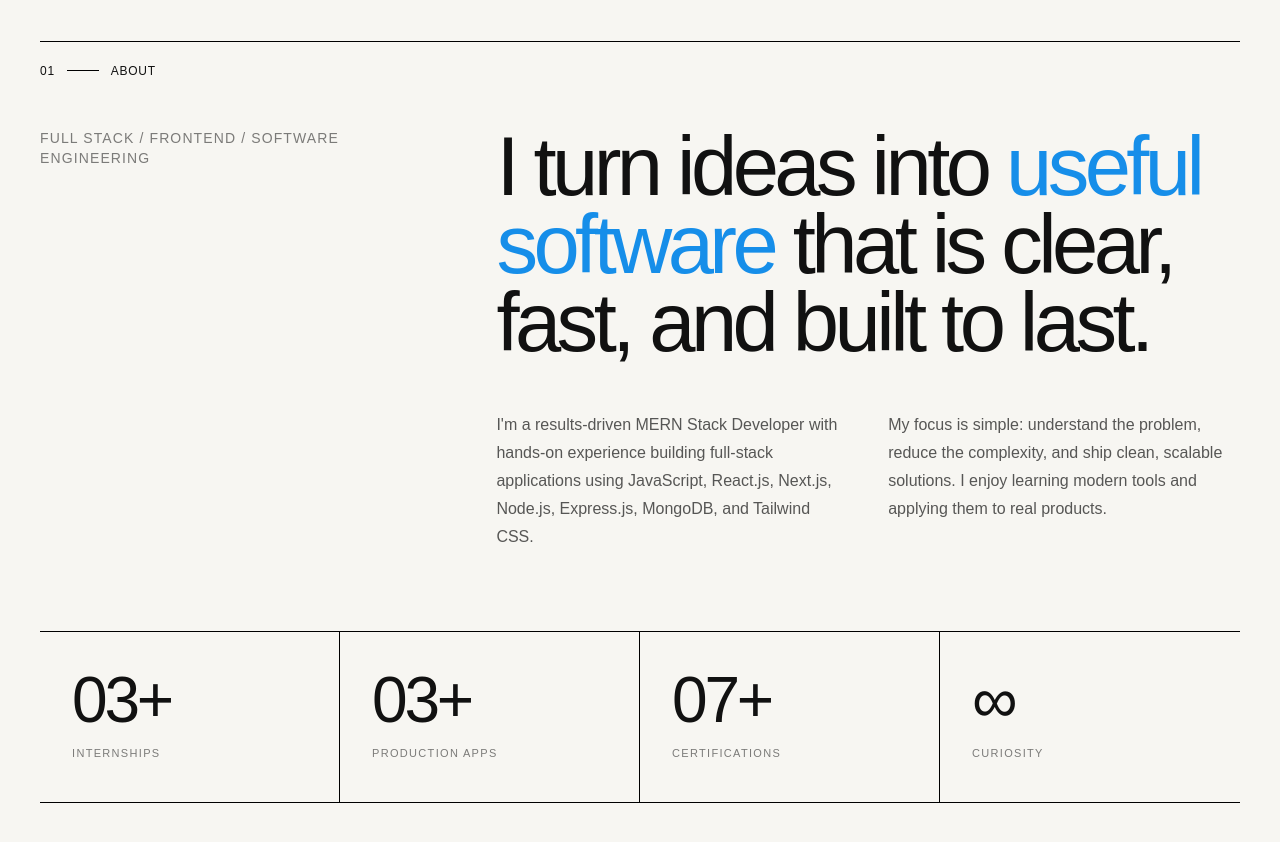
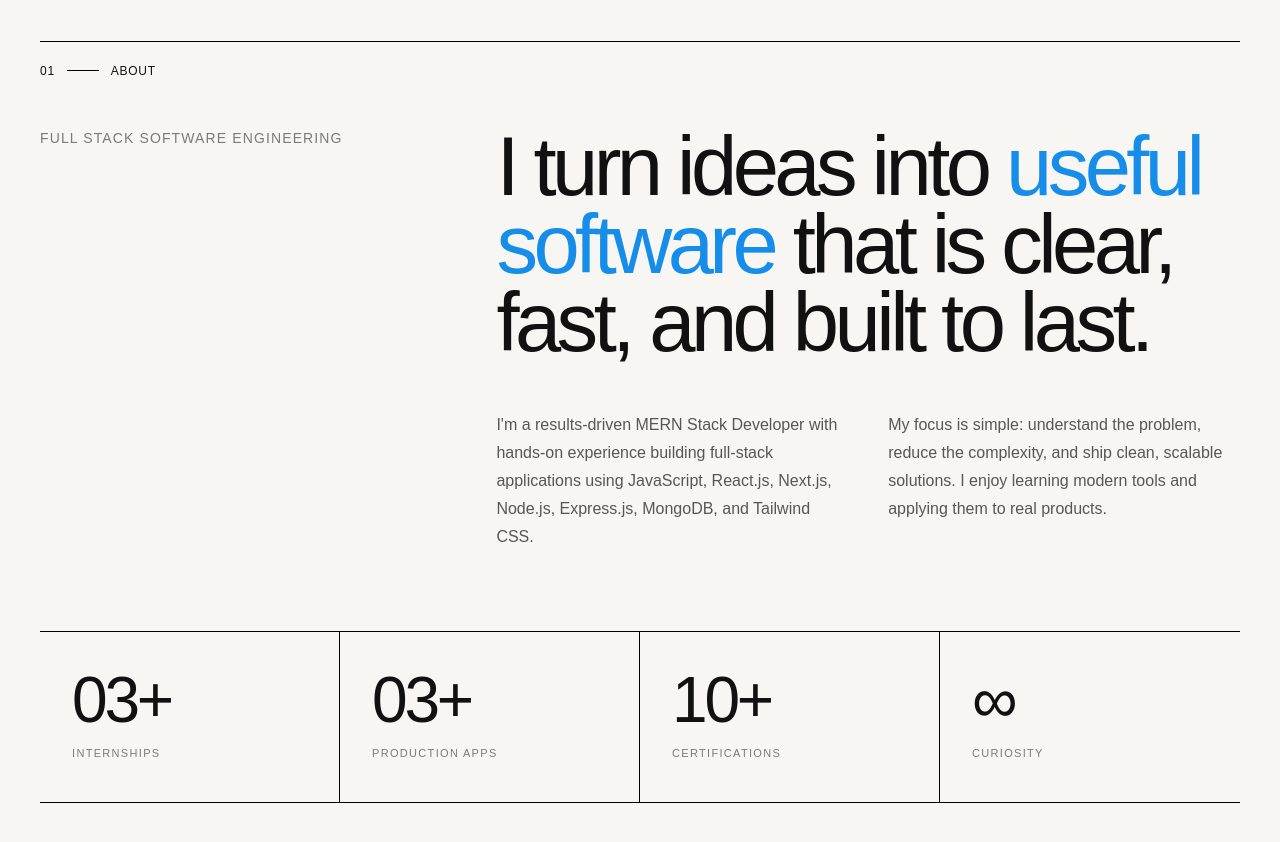
Before and after one commit to HamzaHassanMir/PORTFOLIO-WEBSITE, a Next.js app: page / in a window 1280 px wide. Shown: the part 920-1762 px from the top of the page. Built offline with nearby package versions, Linux system fonts and the light colour scheme; a web font is replaced by a local one.

Commit message:
changed certifications no in about section.

```diff
--- a/app/page.tsx
+++ b/app/page.tsx
@@ -310,7 +310,7 @@ export default function Home() {
 
         <div className="grid gap-14 lg:grid-cols-[.7fr_1.3fr]">
           <p className="text-sm uppercase tracking-[0.08em] text-black/50">
-            Full stack / frontend / software engineering
+            Full stack software engineering
           </p>
 
           <div>
@@ -346,7 +346,7 @@ export default function Home() {
           {[
             ["03+", "Internships"],
             ["03+", "Production Apps"],
-            ["07+", "Certifications"],
+            ["10+", "Certifications"],
             ["∞", "Curiosity"],
           ].map(([number, label], i) => (
             <div
```
